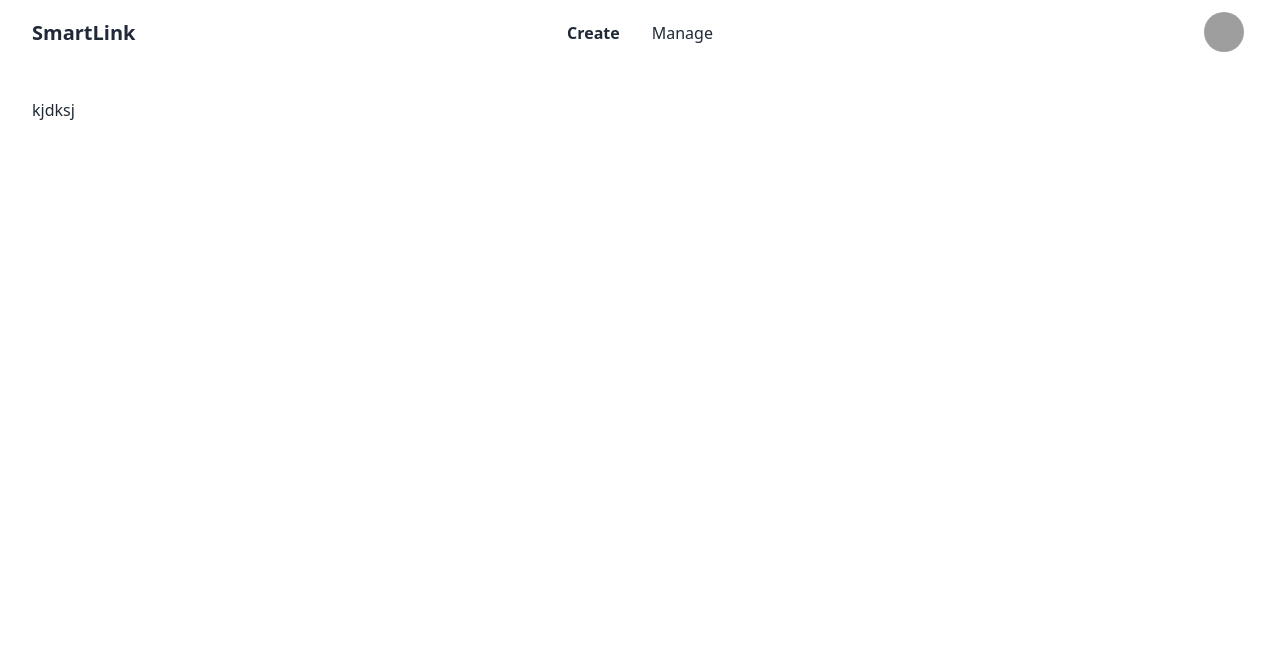
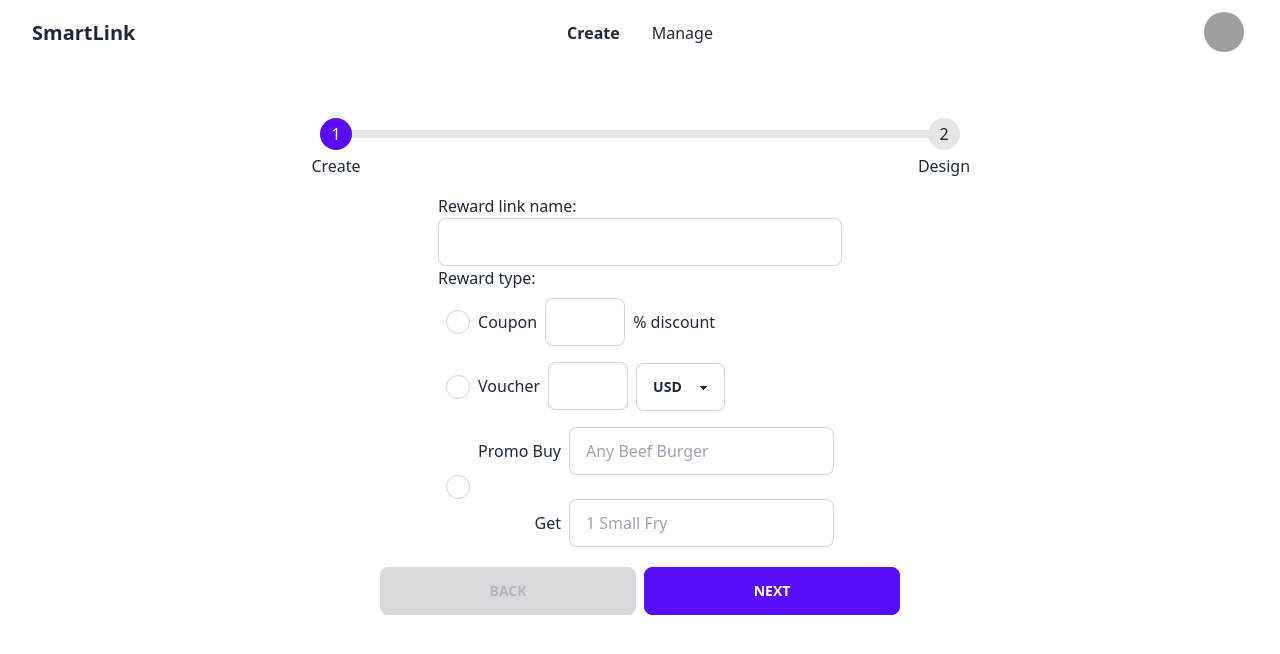
Before and after one commit to ghostjson/smartlink-frontend, a Next.js app: page /create/rewards in a window 1280 px wide. Shown: the top 654 px of the page. Built offline with nearby package versions, Linux system fonts and the light colour scheme; grey boxes are pictures that could not be loaded.

Commit message:
feat: first step of reward form

```diff
--- /dev/null
+++ b/components/shared/RewardForm.tsx
@@ -0,0 +1,152 @@
+import React from 'react';
+import { RewardI } from '../../interfaces/Reward';
+
+interface RewardFormProps {
+  formData: RewardI;
+  setFormData: React.Dispatch<React.SetStateAction<RewardI>>;
+}
+
+const RewardForm: React.FC<RewardFormProps> = ({ formData, setFormData }) => {
+  return (
+    <div>
+      <label className='flex flex-col'>
+        Reward link name:
+        <input
+          type='text'
+          value={formData.name}
+          onChange={(e) => setFormData({ ...formData, name: e.target.value })}
+          className='input input-bordered'
+        />
+      </label>
+
+      <div className='flex flex-col'>
+        <label htmlFor='type'>Reward type:</label>
+        {/* reward type radio buttons */}
+        <div className='flex flex-col space-y-4 pl-2 mt-2'>
+          {/* coupon  */}
+          <span className='flex items-center space-x-2'>
+            <input
+              type='radio'
+              className='radio'
+              name='type'
+              id='coupon'
+              value='coupon'
+              checked={formData.type === 'coupon'}
+              onChange={(e) => setFormData({ ...formData, type: 'coupon' })}
+            />
+            <label htmlFor='coupon'>
+              Coupon
+              <input
+                type='number'
+                min={0}
+                max={100}
+                className='w-20 mx-2 input input-bordered'
+                value={formData.coupon?.discount}
+                onChange={(e) =>
+                  setFormData({
+                    ...formData,
+                    coupon: { ...formData.coupon, discount: e.target.value },
+                  })
+                }
+              />
+              % discount
+            </label>
+          </span>
+          {/* voucher */}
+          <span className='flex items-center space-x-2'>
+            <input
+              type='radio'
+              className='radio'
+              name='type'
+              id='voucher'
+              value='voucher'
+              checked={formData.type === 'voucher'}
+              onChange={(e) => setFormData({ ...formData, type: 'voucher' })}
+            />
+            <label htmlFor='voucher'>
+              Voucher
+              <input
+                type='number'
+                defaultValue={0}
+                max={100}
+                className='w-20 mx-2 input input-bordered'
+                value={formData.voucher?.price}
+                onChange={(e) =>
+                  setFormData({
+                    ...formData,
+                    voucher: { ...formData.voucher, price: e.target.value },
+                  })
+                }
+              />
+              <select
+                name='currency'
+                id='currency'
+                className='select select-bordered'
+                value={formData.voucher?.currency}
+                onChange={(e) =>
+                  setFormData({
+                    ...formData,
+                    voucher: { ...formData.voucher, currency: e.target.value },
+                  })
+                }>
+                <option value='usd'>USD</option>
+                <option value='eur'>EUR</option>
+                <option value='gbp'>GBP</option>
+                <option value='cad'>CAD</option>
+                <option value='aud'>AUD</option>
+                <option value='jpy'>JPY</option>
+              </select>
+            </label>
+          </span>
+          {/* promo  */}
+          <span className='flex items-start xl:items-center space-x-2'>
+            <input
+              type='radio'
+              className='radio'
+              name='type'
+              id='promo'
+              value='promo'
+              checked={formData.type === 'promo'}
+              onChange={(e) => setFormData({ ...formData, type: 'promo' })}
+            />
+            <label className='flex flex-col items-end' htmlFor='promo'>
+              <span>
+                Promo Buy
+                <input
+                  type='text'
+                  className=' mx-2 input input-bordered'
+                  placeholder='Any Beef Burger'
+                  value={formData.promo?.buy}
+                  onChange={(e) =>
+                    setFormData({
+                      ...formData,
+                      promo: { ...formData.promo, buy: e.target.value },
+                    })
+                  }
+                />
+              </span>
+              <br />
+              <span>
+                Get
+                <input
+                  type='text'
+                  className=' mx-2 input input-bordered'
+                  placeholder='1 Small Fry'
+                  value={formData.promo?.get}
+                  onChange={(e) =>
+                    setFormData({
+                      ...formData,
+                      promo: { ...formData.promo, get: e.target.value },
+                    })
+                  }
+                />
+              </span>
+            </label>
+          </span>
+        </div>
+      </div>
+    </div>
+  );
+};
+
+export default RewardForm;
--- a/components/shared/RewardView.tsx
+++ b/components/shared/RewardView.tsx
@@ -1,5 +1,7 @@
 import React, { useState } from 'react';
 import { BiPencil, BiUpload } from 'react-icons/bi';
+
+import { RewardI } from '../../interfaces/Reward';
 
 type RewardViewProps =
   | {
@@ -49,7 +51,9 @@ const RewardView: React.FC<RewardViewProps> = (props) => {
           backgroundColor: props.editable ? bodyColor : props.bodyColor,
         }}
         className='relative flex flex-col   items-center row-span-3 min-h-full py-10'>
-        <h4 className='font-bold text-3xl mt-5'>{props.title}</h4>
+        <h4 className='font-bold text-3xl mt-5 px-4 text-center'>
+          {props.title}
+        </h4>
         {!props.editable ? (
           <>
             <div className='w-full xl:w-1/2 h-48 overflow-hidden my-10 px-6'>
@@ -79,7 +83,7 @@ const RewardView: React.FC<RewardViewProps> = (props) => {
             </label>
             <label className='flex flex-col w-full px-3 md:w-1/2'>
               <span>Description</span>
-              <textarea className='w-full p-2' rows={5}></textarea>
+              <textarea className='textarea w-full p-2' rows={5}></textarea>
             </label>
             {/* body color picker */}
             <label className='absolute right-1 top-0 text-2xl p-2 '>
--- /dev/null
+++ b/interfaces/Reward.ts
@@ -0,0 +1,16 @@
+export interface RewardI {
+  name: string;
+  type: string;
+  coupon?: {
+    discount: string;
+  };
+  voucher?: {
+    price?: string;
+    currency?: string;
+  };
+  promo?: {
+    buy?: string;
+    get?: string;
+  };
+  date: string;
+}
--- a/pages/create/rewards.tsx
+++ b/pages/create/rewards.tsx
@@ -1,11 +1,83 @@
+import { useState } from 'react';
 import { NextPage } from 'next';
+
 import HomeLayout from '../../components/layout/Home.layout';
+import RewardForm from '../../components/shared/RewardForm';
+import RewardView from '../../components/shared/RewardView';
 import PrivateRoute from '../../hoc/PrivateRoute';
+import { RewardI } from '../../interfaces/Reward';
 
 const Rewards: NextPage = () => {
+  const [page, setPage] = useState(0);
+  const [formData, setFormData] = useState<RewardI>({
+    name: '',
+    type: '',
+    coupon: {
+      discount: '',
+    },
+    voucher: {
+      price: 'usd',
+      currency: '',
+    },
+    promo: {
+      buy: '',
+      get: '',
+    },
+    date: '',
+  });
+
+  const generateRewardTitle = () => {
+    if (formData.type === 'coupon') {
+      return `${formData.coupon?.discount}% Discount`;
+    } else if (formData.type === 'voucher') {
+      return `Get ${
+        formData.voucher?.price
+      } ${formData.voucher?.currency?.toUpperCase()} Voucher`;
+    } else if (formData.type === 'promo') {
+      return `Buy ${formData.promo?.buy} Get ${formData.promo?.get} Promo`;
+    } else {
+      return '';
+    }
+  };
+  const getPageData = () => {
+    if (page === 0) {
+      return <RewardForm formData={formData} setFormData={setFormData} />;
+    } else {
+      return <RewardView editable title={generateRewardTitle()} />;
+    }
+  };
   return (
     <PrivateRoute>
-      <HomeLayout>kjdksj</HomeLayout>
+      <HomeLayout>
+        <ul className='steps w-full my-4'>
+          <li className='step step-primary'>Create</li>
+          <li className={`step ${page === 1 && 'step-primary'}`}>Design</li>
+        </ul>
+        <div className='flex flex-col space-y-5 items-center'>
+          {getPageData()}
+          <div className='flex gap-2'>
+            <button
+              className={`btn btn-primary xl:btn-wide ${
+                page === 0 ? 'disabled' : ''
+              }`}
+              disabled={page === 0}
+              onClick={() => setPage(page - 1)}>
+              Back
+            </button>
+            <button
+              className='btn btn-primary xl:btn-wide'
+              onClick={() => {
+                if (page < 1) {
+                  setPage(page + 1);
+                } else {
+                  console.log(formData);
+                }
+              }}>
+              {page === 0 ? 'Next' : 'Create'}
+            </button>
+          </div>
+        </div>
+      </HomeLayout>
     </PrivateRoute>
   );
 };
```
